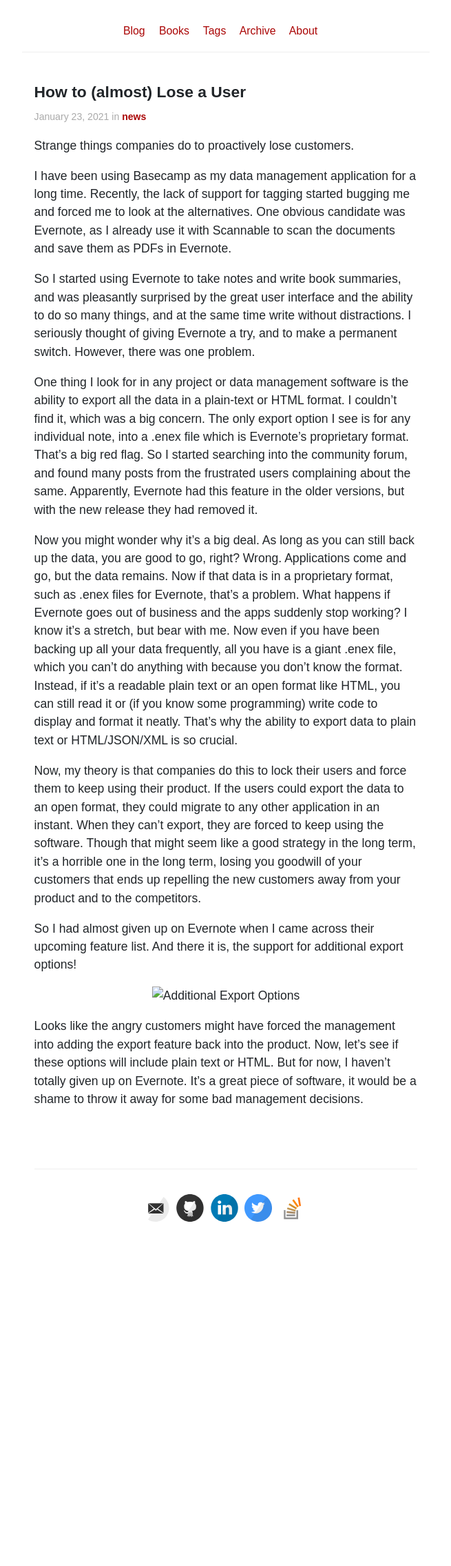
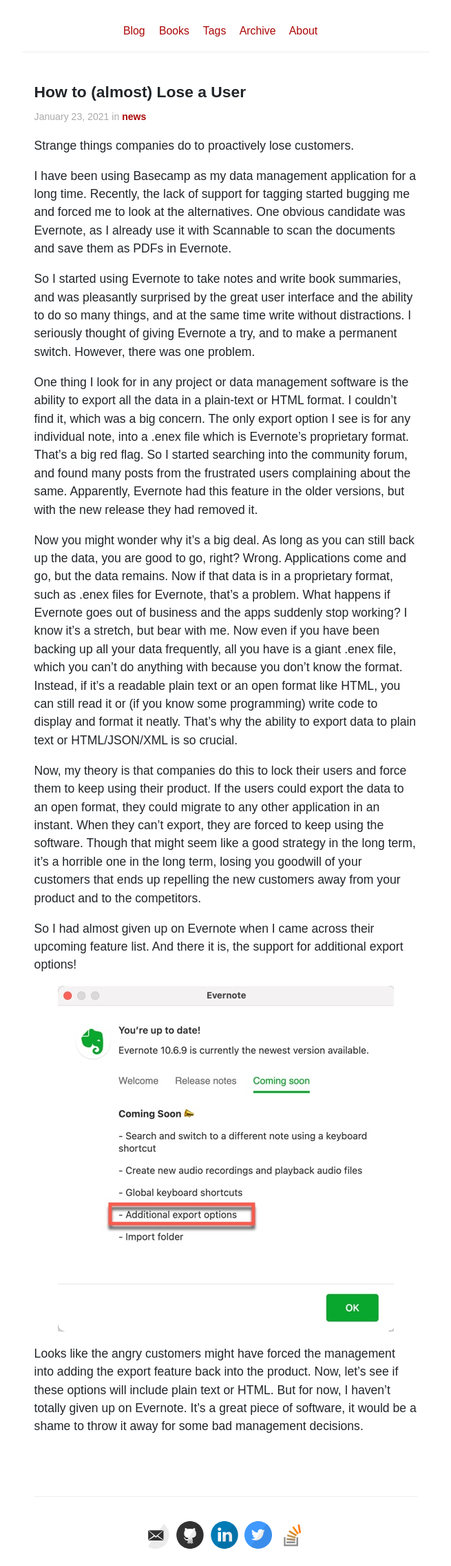
Before and after one commit to akshayKhot/akshayKhot.github.io, a Jekyll site: the page built from _posts/2021-1-23-how-to-lose-a-customer.md, in a window 1280 px wide. Shown: the whole page at 69% size, without its empty margins (312-967 px from the left). Built offline with Jekyll 4.4.1, drawn with Linux system fonts in a browser that asks for light colours; comment, search, counter and statistics services are not loaded; before the commit the page ends 1796 px from its top, so only the background shows below that.

Commit message:
fix image

```diff
--- a/_posts/2021-1-23-how-to-lose-a-customer.md
+++ b/_posts/2021-1-23-how-to-lose-a-customer.md
@@ -19,7 +19,7 @@
 So I had almost given up on Evernote when I came across their upcoming feature list. And  there it is, the support for additional export options!
 
 <div class="centered">
-  <img src="../images/evernote.jpg" alt="Additional Export Options">
+  <img src="../images/random/evernote.jpg" alt="Additional Export Options">
 </div>
 
 Looks like the angry customers might have forced the management into adding the export feature back into the product. Now, let's see if these options will include plain text or HTML. But for now, I haven't totally given up on Evernote. It's a great piece of software, it would be a shame to throw it away for some bad management decisions.
```
